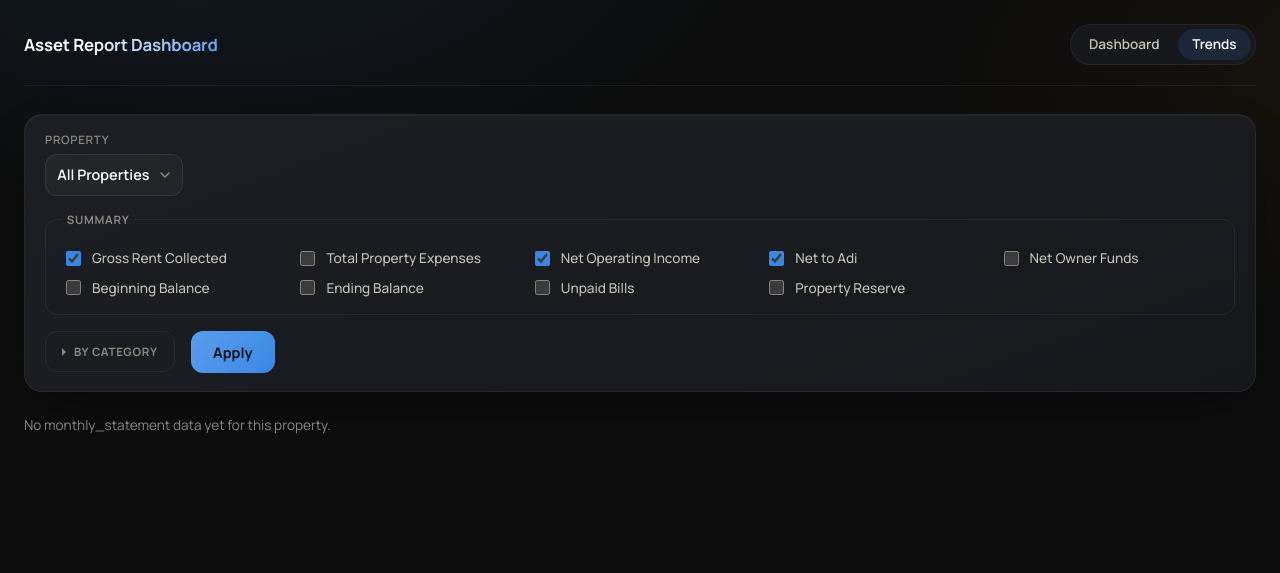
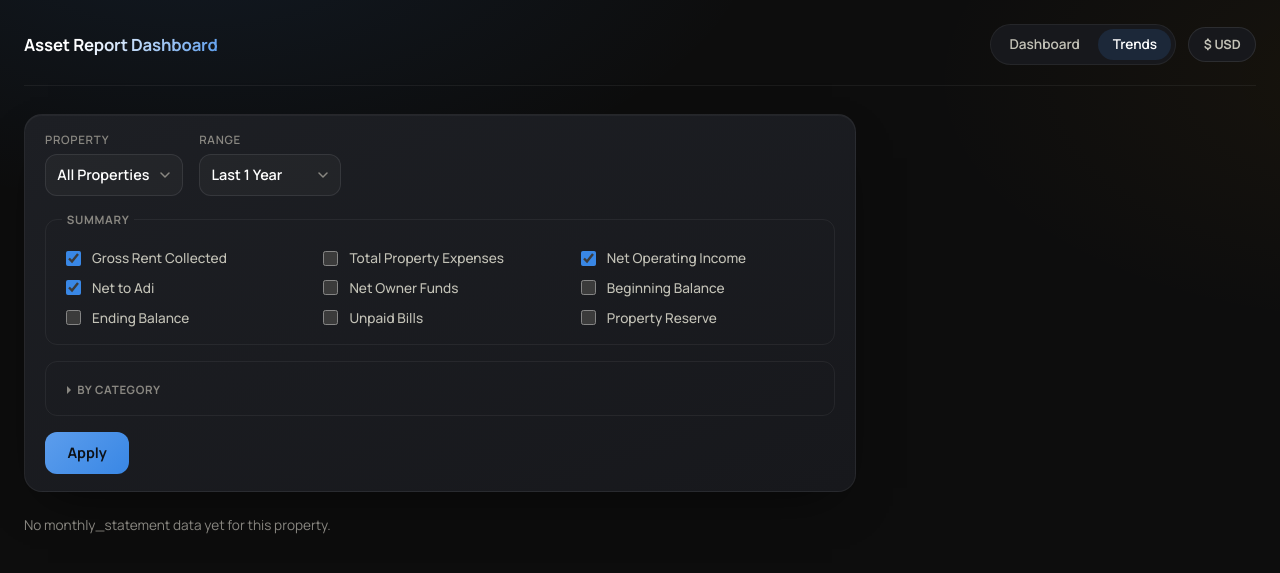
Before and after one commit to AdiKellerAI/asset_report_dashboard, a Flask app: page /trends in a window 1280 px wide. Shown: the top 573 px of the page. Run offline with Flask 3, Linux system fonts and the light colour scheme.

Commit message:
Chart y-axis at zero, Trends range picker, matching By Category box, currency toggle
Per Adi's feedback, all in one round:

- Both line charts now force beginAtZero on the y-axis - a non-zero
  baseline was making 5 months of nearly-flat real rent income
  (Brunswick $1,460/mo and Colburn $1,500/mo, unchanged for 5 straight
  months - confirmed against production, not a bug) look like a steep
  climb.
- Trends gets a Range picker (Last 6mo/1yr/2yr/3yr/5yr/All Time) via
  trend_series()'s new months_limit param, defaulting to 1 year instead of
  always showing full history.
- "By Category"'s box now matches "Summary"'s exactly (same border/padding/
  label styling) - previously the collapsible <details> had a distinctly
  different full-width bar treatment instead of the fieldset/legend look.
- The landing page's Period filter-bar now shrinks to fit its own controls
  (width: fit-content) instead of stretching full-width with empty space -
  it only holds Period + Apply since the Property filter was dropped.
- Added the site-wide USD/NIS currency toggle from dev-plan.md sec 15
  (moved up from its original "Phase 2, own branch" plan at Adi's request).
  app/fx.py fetches the day's rate from api.frankfurter.app (stdlib urllib,
  no new dependency), caches it once/day, and falls back to a static rate
  if the lookup fails. The `money` Jinja filter now wraps every figure in a
  `<span data-usd="...">`; a shared window.formatMoney() in base.html
  re-renders every span and calls .update() on every registered Chart.js
  instance when the header's toggle button is clicked - no page reload,
  and no data rescaling needed since it's a linear axis.

80 tests pass (was 77 - 3 new, covering the FX fallback/caching and the
money span's data-usd carrier). Verified via real-browser screenshots.

Co-Authored-By: Claude Sonnet 5 <noreply@anthropic.com>

```diff
--- a/app/__init__.py
+++ b/app/__init__.py
@@ -1,4 +1,5 @@
 from flask import Flask
+from markupsafe import Markup
 
 from app.config import Config
 
@@ -18,9 +19,17 @@ def create_app(config_object=Config):
 
     @app.template_filter("money")
     def money_filter(value):
-        """1234.5 -> "1,234.50 $" - Adi's preferred display format (dollar
-        sign as a suffix, comma thousands separator)."""
-        return f"{value:,.2f} $"
+        """1234.5 -> a <span> showing "1,234.50 $" (Adi's preferred format -
+        dollar sign as a suffix, comma thousands separator) that also carries
+        the raw USD value so the site-wide currency toggle (base.html) can
+        re-render it in NIS client-side without a page reload."""
+        return Markup(f'<span class="money" data-usd="{value}">{value:,.2f} $</span>')
+
+    @app.context_processor
+    def inject_fx_rate():
+        from app.fx import get_usd_to_ils_rate
+
+        return {"usd_to_ils_rate": get_usd_to_ils_rate()}
 
     @app.cli.command("seed-db")
     def seed_db():
--- /dev/null
+++ b/app/fx.py
@@ -0,0 +1,32 @@
+"""USD -> ILS display-only exchange rate (dev-plan.md sec 15): storage and
+all math stay USD-only everywhere - this only feeds the site-wide currency
+toggle. Cached once per calendar day so a page load doesn't hit the external
+API every time; falls back to the last known (or a static approximate) rate
+if the lookup fails, so a network hiccup never breaks the page.
+"""
+
+import json
+import urllib.request
+from datetime import date
+
+FX_API_URL = "https://api.frankfurter.app/latest?from=USD&to=ILS"
+FALLBACK_RATE = 3.7  # a reasonable static approximation, used only if no rate has ever been fetched
+
+_cache = {"day": None, "rate": None}
+
+
+def get_usd_to_ils_rate():
+    today = date.today()
+    if _cache["day"] == today and _cache["rate"] is not None:
+        return _cache["rate"]
+
+    try:
+        with urllib.request.urlopen(FX_API_URL, timeout=3) as response:
+            data = json.loads(response.read())
+        rate = float(data["rates"]["ILS"])
+    except Exception:  # noqa: BLE001 - any network/parse failure falls back, never breaks the page
+        rate = _cache["rate"] or FALLBACK_RATE
+
+    _cache["day"] = today
+    _cache["rate"] = rate
+    return rate
--- a/app/reports.py
+++ b/app/reports.py
@@ -157,11 +157,13 @@ def _property_ids_for(session, property_nickname):
     return [p.id for p in properties]
 
 
-def trend_series(session, property_nickname="all", series_keys=None):
+def trend_series(session, property_nickname="all", series_keys=None, months_limit=None):
     """One data point per month, across every month with a monthly_statement
     row in scope - unlike dashboard_summary, there's no cross-month
     aggregation here, so the unpaid_bills/net_owner_funds running-balance
-    caveat doesn't apply: each chart point is exactly one month's value."""
+    caveat doesn't apply: each chart point is exactly one month's value.
+    `months_limit` keeps only the most recent N months (the Trends page's
+    Range picker) - None means every month on record."""
     series_keys = series_keys or DEFAULT_TREND_SERIES
     property_ids = _property_ids_for(session, property_nickname)
 
@@ -227,7 +229,25 @@ def trend_series(session, property_nickname="all", series_keys=None):
                 values.append(0.0)
         result[key] = {"label": label, "values": values}
 
+    if months_limit is not None:
+        months = months[-months_limit:]
+        for s in result.values():
+            s["values"] = s["values"][-months_limit:]
+
     return {"months": months, "series": result}
+
+
+# The Trends page's Range picker - "how far back" is a separate axis from
+# which parameters are selected.
+RANGE_CHOICES = {
+    "6m": 6,
+    "1y": 12,
+    "2y": 24,
+    "3y": 36,
+    "5y": 60,
+    "all": None,
+}
+DEFAULT_RANGE = "1y"
 
 
 def recent_income_trend(session, months=5):
--- a/app/routes/trends.py
+++ b/app/routes/trends.py
@@ -2,7 +2,14 @@ from flask import Blueprint, render_template, request
 
 from app.db import SessionLocal
 from app.models import Property
-from app.reports import DEFAULT_TREND_SERIES, SUMMARY_SERIES, available_category_series, trend_series
+from app.reports import (
+    DEFAULT_RANGE,
+    DEFAULT_TREND_SERIES,
+    RANGE_CHOICES,
+    SUMMARY_SERIES,
+    available_category_series,
+    trend_series,
+)
 
 trends_bp = Blueprint("trends", __name__)
 
@@ -11,6 +18,9 @@ trends_bp = Blueprint("trends", __name__)
 def trends():
     property_filter = request.args.get("property", "all")
     selected_series = request.args.getlist("series") or DEFAULT_TREND_SERIES
+    selected_range = request.args.get("range", DEFAULT_RANGE)
+    if selected_range not in RANGE_CHOICES:
+        selected_range = DEFAULT_RANGE
 
     session = SessionLocal()
     try:
@@ -19,7 +29,7 @@ def trends():
         valid_keys = set(SUMMARY_SERIES) | set(category_series)
         selected_series = [k for k in selected_series if k in valid_keys] or DEFAULT_TREND_SERIES
 
-        data = trend_series(session, property_filter, selected_series)
+        data = trend_series(session, property_filter, selected_series, months_limit=RANGE_CHOICES[selected_range])
     finally:
         session.close()
 
@@ -30,6 +40,7 @@ def trends():
         summary_series=SUMMARY_SERIES,
         category_series=category_series,
         selected_series=selected_series,
+        selected_range=selected_range,
         months=[m.isoformat() for m in data["months"]],
         series=data["series"],
     )
--- a/app/static/css/style.css
+++ b/app/static/css/style.css
@@ -81,6 +81,13 @@ a {
   color: transparent;
 }
 
+.header-right {
+  display: flex;
+  align-items: center;
+  gap: 0.75rem;
+  flex-shrink: 0;
+}
+
 .main-nav {
   display: flex;
   flex-shrink: 0;
@@ -89,6 +96,30 @@ a {
   border: 1px solid var(--border-soft);
   border-radius: 999px;
   padding: 0.25rem;
+}
+
+.currency-toggle {
+  appearance: none;
+  border: 1px solid var(--border);
+  background: var(--surface);
+  color: var(--ink-secondary);
+  font: inherit;
+  font-size: 0.8rem;
+  font-weight: 700;
+  border-radius: 999px;
+  padding: 0.45rem 0.9rem;
+  cursor: pointer;
+  transition: color 0.2s ease, border-color 0.2s ease;
+}
+
+.currency-toggle:hover {
+  color: var(--ink);
+  border-color: var(--accent);
+}
+
+.currency-toggle:focus-visible {
+  outline: none;
+  box-shadow: 0 0 0 3px var(--accent-ring);
 }
 
 @media (max-width: 480px) {
@@ -124,6 +155,8 @@ a {
   flex-wrap: wrap;
   gap: 1rem;
   align-items: flex-end;
+  width: fit-content;
+  max-width: 100%;
   background: linear-gradient(160deg, var(--surface-raised), var(--surface));
   border: 1px solid var(--border-soft);
   border-radius: var(--radius-lg);
@@ -257,26 +290,30 @@ a {
 }
 
 /* Category picker collapsed by default (13+ options is a lot to scan at
-   once) - a native <details> keeps it elegant with zero extra JS. */
+   once) - a native <details> keeps it elegant with zero extra JS. Same box
+   (border/radius/padding) and same label styling as .series-picker's
+   <legend> so both containers read as one consistent design - the chevron
+   is the only visual difference, since this one is collapsible. */
 .category-picker {
+  width: 100%;
   border: 1px solid var(--border-soft);
   border-radius: var(--radius-md);
-  padding: 0;
-  overflow: hidden;
+  padding: 0.9rem 1rem 1rem;
+  margin: 0;
 }
 
 .category-picker summary {
   list-style: none;
   cursor: pointer;
-  padding: 0.75rem 1rem;
+  display: inline-flex;
+  align-items: center;
+  gap: 0.4rem;
   font-size: 0.72rem;
   font-weight: 700;
   text-transform: uppercase;
   letter-spacing: 0.06em;
   color: var(--ink-muted);
-  display: flex;
-  align-items: center;
-  gap: 0.5rem;
+  padding: 0 0.3rem;
 }
 
 .category-picker summary::-webkit-details-marker {
@@ -302,8 +339,10 @@ a {
 }
 
 .category-picker .checkbox-grid {
-  padding: 0 1rem 1rem;
-  margin-top: 0;
+  display: grid;
+  grid-template-columns: repeat(auto-fill, minmax(190px, 1fr));
+  gap: 0.55rem 1rem;
+  margin-top: 0.4rem;
 }
 
 /* ---------- Cards ---------- */
--- a/app/templates/base.html
+++ b/app/templates/base.html
@@ -12,14 +12,60 @@
 <body>
   <header class="page-header">
     <h1>Asset Report Dashboard</h1>
-    <nav class="main-nav">
-      <a href="/" class="{{ 'active' if active_nav == 'dashboard' else '' }}">Dashboard</a>
-      <a href="/trends" class="{{ 'active' if active_nav == 'trends' else '' }}">Trends</a>
-    </nav>
+    <div class="header-right">
+      <nav class="main-nav">
+        <a href="/" class="{{ 'active' if active_nav == 'dashboard' else '' }}">Dashboard</a>
+        <a href="/trends" class="{{ 'active' if active_nav == 'trends' else '' }}">Trends</a>
+      </nav>
+      <button type="button" id="currency-toggle" class="currency-toggle" aria-pressed="false">$ USD</button>
+    </div>
   </header>
 
   {% block content %}{% endblock %}
 
+  <script>
+    // Site-wide USD/NIS display toggle (dev-plan.md sec 15) - storage and
+    // all math stay USD-only; this only re-renders already-rendered figures
+    // client-side, no page reload. Every money figure is a `.money` span
+    // carrying its raw USD value in `data-usd` (see the `money` Jinja
+    // filter); charts push themselves into `window.moneyCharts` and call
+    // `window.formatMoney` from their tick/tooltip callbacks so they flip
+    // too - reformatting the label is enough, no need to rescale the data,
+    // since it's a linear axis either way.
+    window.FX_RATE_USD_TO_ILS = {{ usd_to_ils_rate|tojson }};
+    window.currentCurrency = "USD";
+    window.moneyCharts = [];
+
+    window.formatMoney = function (usdValue) {
+      var formatted = Number(usdValue).toLocaleString(undefined, { minimumFractionDigits: 2, maximumFractionDigits: 2 });
+      if (window.currentCurrency === "NIS") {
+        var nis = usdValue * window.FX_RATE_USD_TO_ILS;
+        return nis.toLocaleString(undefined, { minimumFractionDigits: 2, maximumFractionDigits: 2 }) + " ₪";
+      }
+      return formatted + " $";
+    };
+
+    function refreshMoneyDisplays() {
+      document.querySelectorAll(".money").forEach(function (el) {
+        el.textContent = window.formatMoney(parseFloat(el.getAttribute("data-usd")));
+      });
+      window.moneyCharts.forEach(function (chart) {
+        chart.update();
+      });
+    }
+
+    document.addEventListener("DOMContentLoaded", function () {
+      var btn = document.getElementById("currency-toggle");
+      if (!btn) return;
+      btn.addEventListener("click", function () {
+        window.currentCurrency = window.currentCurrency === "USD" ? "NIS" : "USD";
+        btn.textContent = window.currentCurrency === "USD" ? "$ USD" : "₪ NIS";
+        btn.setAttribute("aria-pressed", window.currentCurrency === "NIS");
+        refreshMoneyDisplays();
+      });
+    });
+  </script>
+
   {% block scripts %}{% endblock %}
 </body>
 </html>
--- a/app/templates/trends.html
+++ b/app/templates/trends.html
@@ -11,6 +11,18 @@
         {% for p in properties %}
         <option value="{{ p.nickname }}" {{ "selected" if selected_property == p.nickname }}>{{ p.nickname }}</option>
         {% endfor %}
+      </select>
+    </label>
+
+    <label>
+      Range
+      <select name="range">
+        <option value="6m" {{ "selected" if selected_range == "6m" }}>Last 6 Months</option>
+        <option value="1y" {{ "selected" if selected_range == "1y" }}>Last 1 Year</option>
+        <option value="2y" {{ "selected" if selected_range == "2y" }}>Last 2 Years</option>
+        <option value="3y" {{ "selected" if selected_range == "3y" }}>Last 3 Years</option>
+        <option value="5y" {{ "selected" if selected_range == "5y" }}>Last 5 Years</option>
+        <option value="all" {{ "selected" if selected_range == "all" }}>All Time</option>
       </select>
     </label>
 
@@ -77,7 +89,7 @@
 
     const ctx = document.getElementById("trend-chart");
     if (ctx) {
-      new Chart(ctx, {
+      const trendChart = new Chart(ctx, {
         type: "line",
         data: {
           labels: months,
@@ -113,7 +125,7 @@
               padding: 12,
               cornerRadius: 10,
               callbacks: {
-                label: (item) => `${item.dataset.label}: ${item.parsed.y.toLocaleString(undefined, { minimumFractionDigits: 2, maximumFractionDigits: 2 })} $`,
+                label: (item) => `${item.dataset.label}: ${window.formatMoney(item.parsed.y)}`,
               },
             },
           },
@@ -124,16 +136,18 @@
               ticks: { color: INK_MUTED },
             },
             y: {
+              beginAtZero: true,
               grid: { color: GRIDLINE },
               border: { color: BASELINE },
               ticks: {
                 color: INK_MUTED,
-                callback: (value) => value.toLocaleString() + " $",
+                callback: (value) => window.formatMoney(value),
               },
             },
           },
         },
       });
+      window.moneyCharts.push(trendChart);
     }
   </script>
 {% endblock %}
```
Also changed, not shown: app/templates/dashboard.html (+5 -3 lines), docs/PROJECT_STATUS.md (+1 -1 lines), docs/dev-plan.md (+13 -10 lines), tests/test_dashboard_route.py (+16 -0 lines), tests/test_fx.py (added, +26 -0 lines), tests/test_reports.py (+13 -0 lines), tests/test_trends_route.py (+46 -0 lines).
